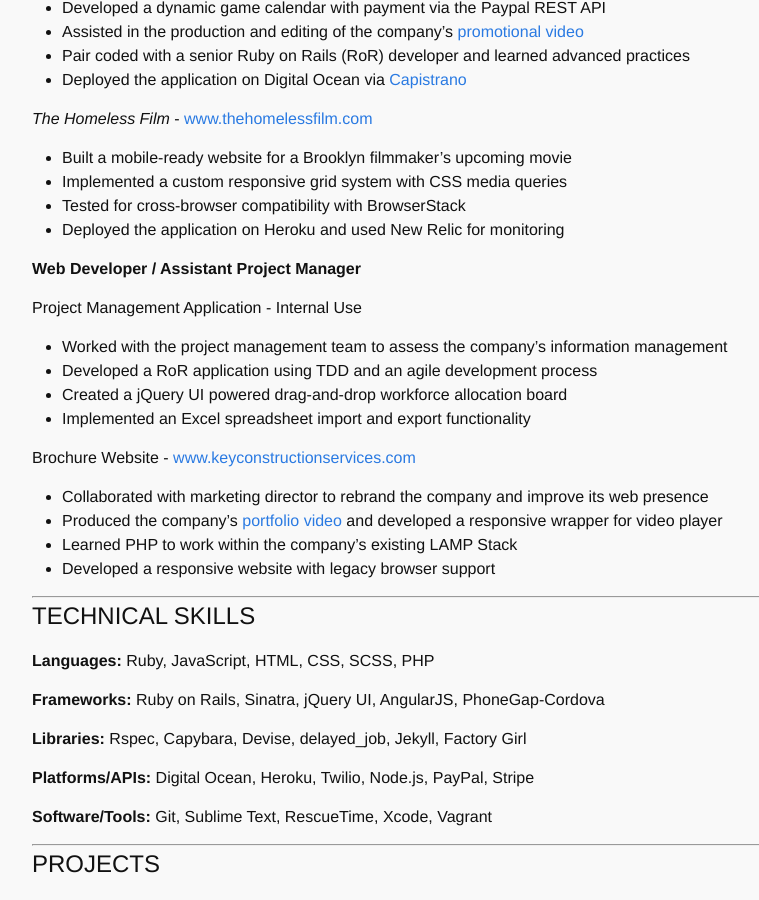
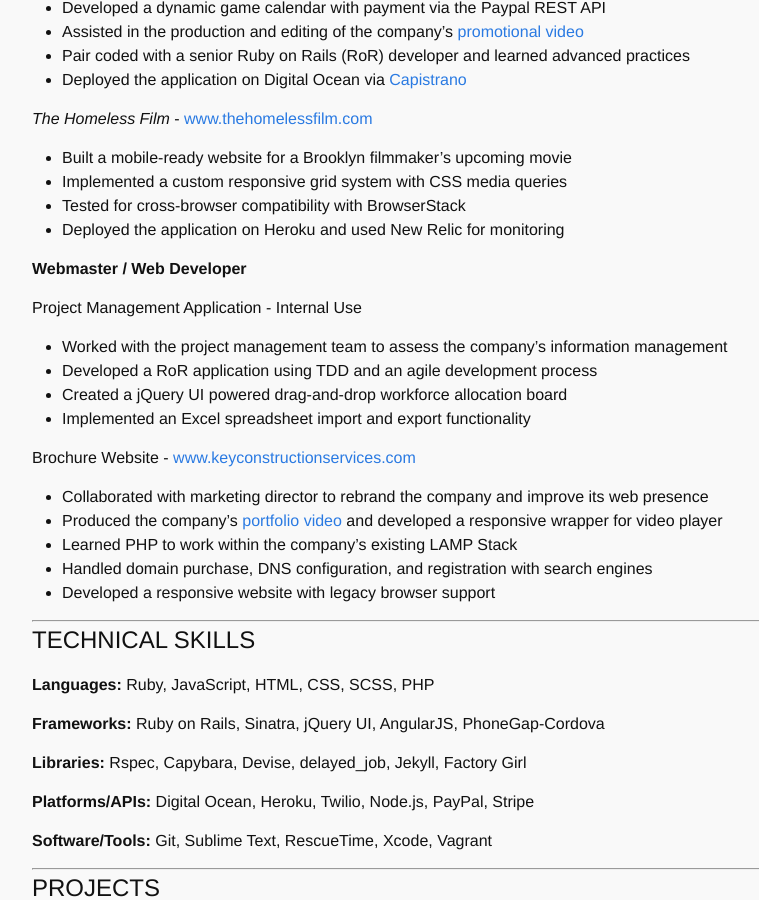
Before and after one commit to mccarrond/mccarrond.github.io, a Jekyll site: the page built from resume.md, in a window 1280 px wide and 900 px high, scrolled down 729 px. Shown: the whole window, without its empty margins (238-997 px from the left). Built offline with Jekyll 4.4.1, drawn with Linux system fonts in a browser that asks for light colours.

Commit message:
change title on resume

```diff
--- a/resume.md
+++ b/resume.md
@@ -48,7 +48,7 @@
 * Tested for cross-browser compatibility with BrowserStack
 * Deployed the application on Heroku and used New Relic for monitoring
 
-**Web Developer / Assistant Project Manager**
+**Webmaster / Web Developer**
 
 Project Management Application - Internal Use
 
@@ -63,6 +63,7 @@
 * Produced the company's [portfolio video](https://www.youtube.com/watch?v=WnZChu3UiDY) and
 developed a responsive wrapper for video player
 * Learned PHP to work within the company's existing LAMP Stack
+* Handled domain purchase, DNS configuration, and registration with search engines
 * Developed a responsive website with legacy browser support
 
 ---
```
